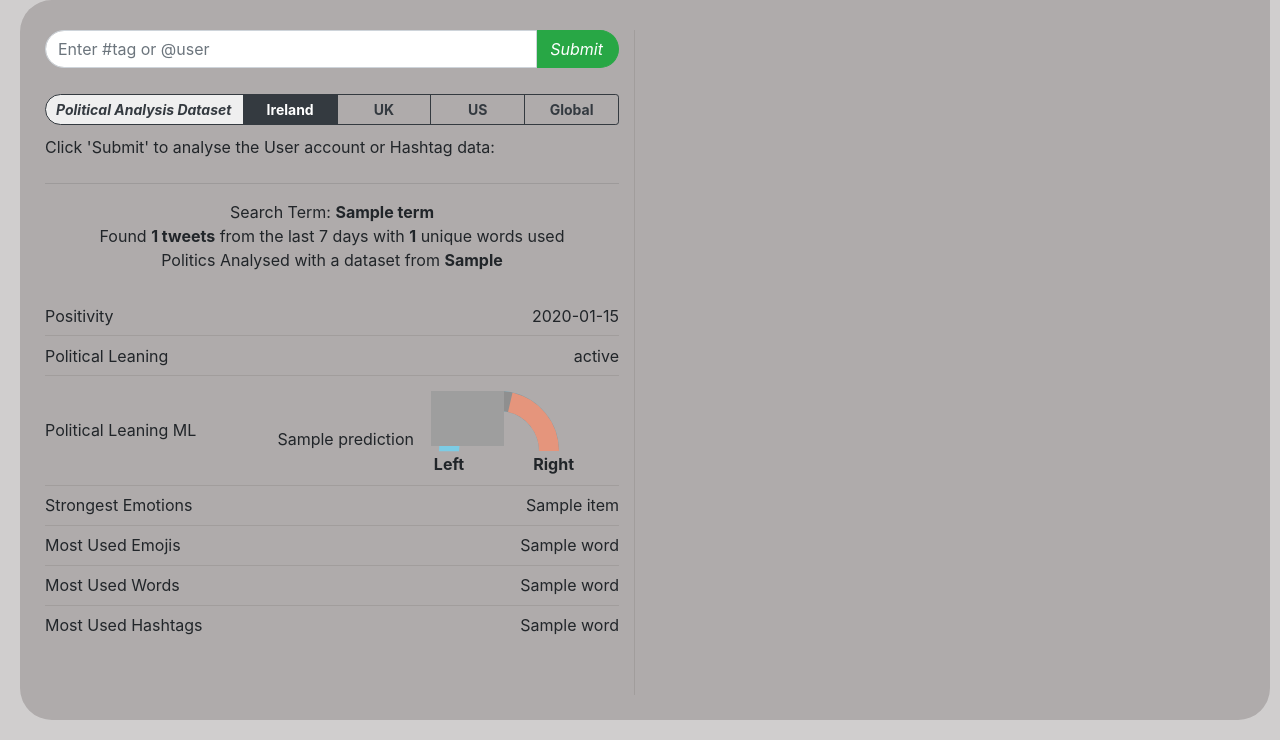
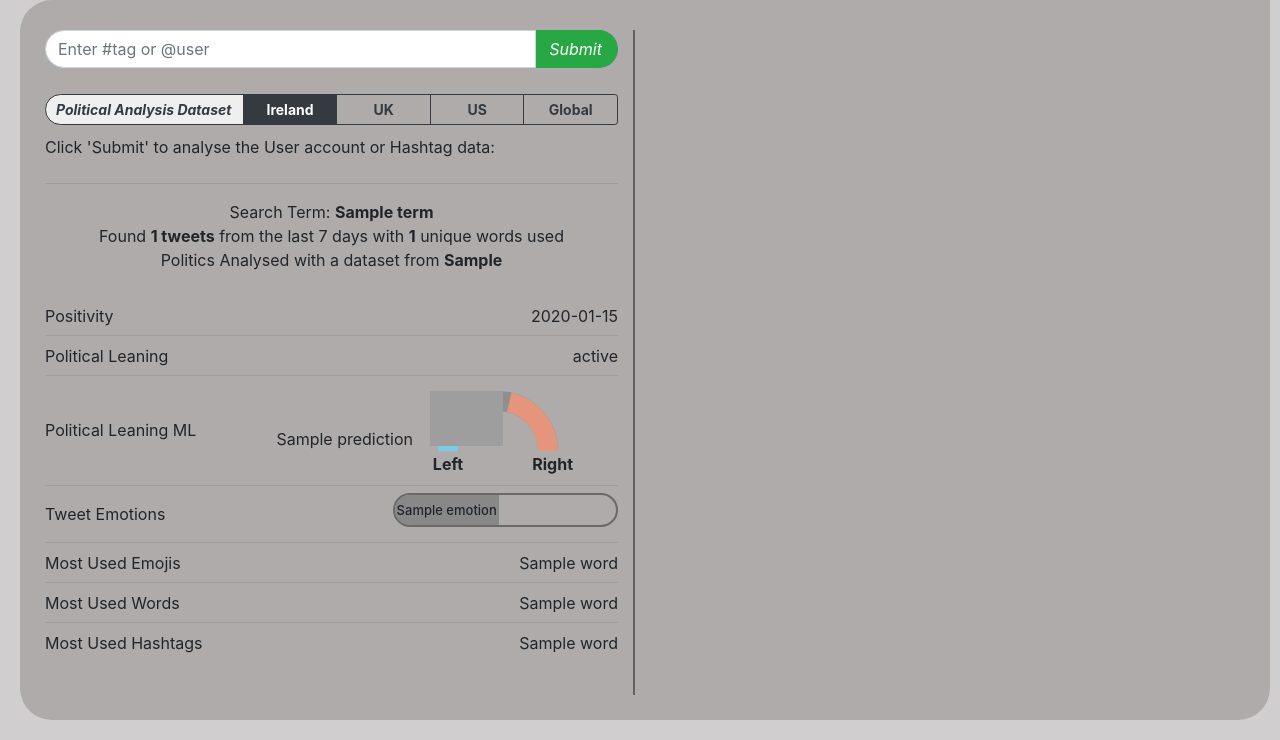
Before and after one commit to a-mcloughlin/final-year-project, a Flask app: template templates/tabs/compare.html in a window 1280 px wide. Shown: the part 60-800 px from the top of the page. Run offline with Flask 2, Linux system fonts and the light colour scheme; the template is opened without the code that fills it: most values are stand-ins (such as "Sample title", 1, 10 or a date in 2020); some libraries are stand-ins or nearby versions; grey boxes are pictures that could not be loaded.

Commit message:
Update emotions to show on bar chart

```diff
--- a/static/styles/styles.css
+++ b/static/styles/styles.css
@@ -69,7 +69,7 @@ html {
 }
 
 .compare-content1 {
-    border-right: 1px solid #a19d9c !important;
+    border-right: 2px solid #616161 !important;
     vertical-align: top;
 }
 
@@ -91,7 +91,6 @@ html {
 
     .compare-content1 {
         border-right: None !important;
-        border-bottom: 1px solid #a19d9c !important;
         padding-bottom: 15px !important;
         vertical-align: top;
     }
@@ -146,6 +145,12 @@ html {
         transform-origin: bottom center !important;
         margin-right: 70px;
     }
+    .emotion-chart{
+        width: 100%;
+    }
+    .all-emot {
+        font-size: 0px;
+    }
 }
 
 @media (min-width: 761px) {
@@ -175,6 +180,17 @@ html {
         right: 0;
         transform-origin: bottom center !important;
         margin-right: 130px;
+    }
+    .emotion-chart{
+        width: 75%;
+    }
+    .all-emot {
+        font-size: 13px;
+        font-weight: 500;
+    }
+
+    .emotionlabel {
+        padding-right: 5px !important;
     }
 }
 .rounded-pill-left {
@@ -243,4 +259,56 @@ html {
     font-weight: bold;
     margin-top:-25px;
 }
+
+.emotion-chart{
+    min-height: 30px;
+    display: flex;
+    border: 2px solid #6a6868;
+    border-radius: 50rem !important;
+    float:right;
+    margin-bottom: 7.5px;
+}
+
+.emot-first{
+    border-top-left-radius: 50rem !important;
+    border-bottom-left-radius: 50rem !important;
+}
+
+.emot-last{
+    flex-grow: 1;
+    border-top-right-radius: 50rem !important;
+    border-bottom-right-radius: 50rem !important;
+}
+
+.all-emot {
+    height: 100%;
+    text-align: center;
+    line-height: 30px;
+    padding-left: 2px;
+    padding-right: 2px;
+    min-width: fit-content;
+}
+
+.colour-inidicator {
+    height: 20px;
+    width: 20px;
+    background-color: #555;
+    border-radius: 20rem !important;
+    border: 2px solid #6a6868;
+    float:left;
+}
+
+.Column {
+    display: inline-block;
+    padding-right: 5px;
+    width: 49%;
+}
+
+.legendlabel {
+    padding-left: 3px;
+    vertical-align: middle;
+    height: 100%;
+    float:left;
+}
+
 /* End */
--- a/templates/tabs/compare.html
+++ b/templates/tabs/compare.html
@@ -80,16 +80,22 @@
 						</td>
 					</tr>
 					<tr class="tr-content-mid">
-						<td class="td-content-desc">Strongest Emotions </td>
+						<td class="td-content-desc">Tweet Emotions </td>
 						<td class="td-content-data">
-							{% if result.most_used_data.strongest_emotions != [] %}
-								{% for item in result.most_used_data.strongest_emotions %}
-									{{item.name}}
-									{% if not loop.last %},&nbsp;{%endif%}
+							<div class="emotion-chart flex-container">
+								{% for emotion in result.most_used_data.strongest_emotions %}
+								<div class="{% if loop.index == 1 %}emot-first {% elif loop.last %}emot-last  {% endif %}all-emot" style="
+								flex: 1 1 {{emotion.get_bar_fraction(result.tweetsetInfo.tweet_count)}}%;
+								background-color: {{emotion.colour}};">
+									{{emotion.name.capitalize()}}
+								</div>
 								{% endfor %}
-							{% else %}
-								No emotions detected in the last 7 days of tweets<br>
-							{% endif %}
+							</div>
+							<div id="politicalLeaningDesc2" class="flex-wrap">
+								{% for emotion in result.most_used_data.strongest_emotions %}
+								<div class="Column"><div class="colour-inidicator" style="background-color: {{emotion.colour}};"></div><p class="legendlabel">{{emotion.name.capitalize()}}</p></div>
+								{% endfor %}
+							</div>
 						</td>
 					</tr>
 					<tr class="tr-content-mid">
```
Also changed, not shown: analyse.py (+27 -7 lines), internal/data_analysis/detect_emotions.py (+46 -36 lines), templates/tabs/analyse.html (+14 -8 lines), test/test_data_analysis.py (+13 -7 lines).
